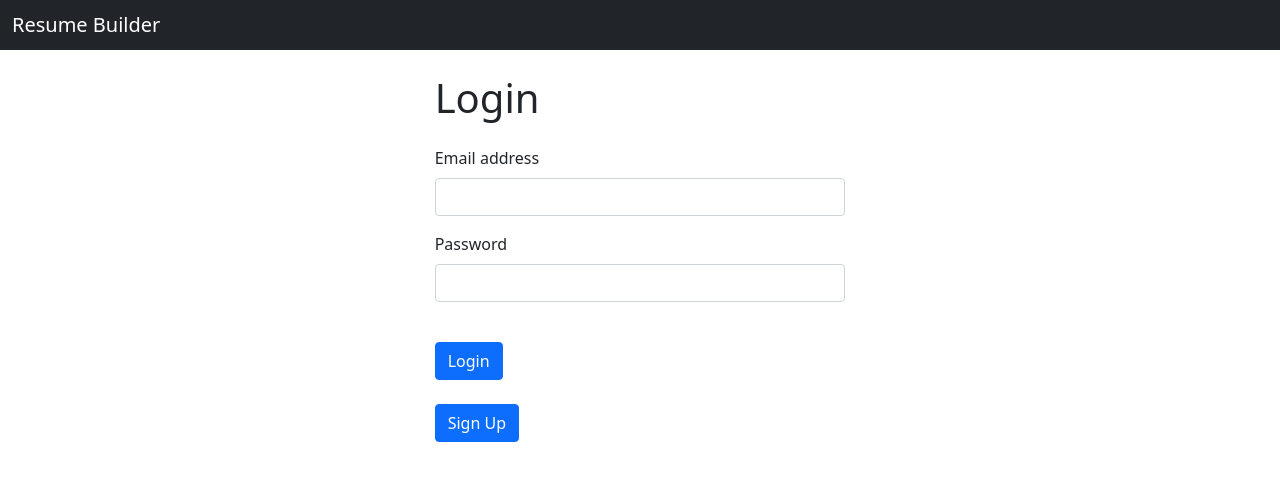
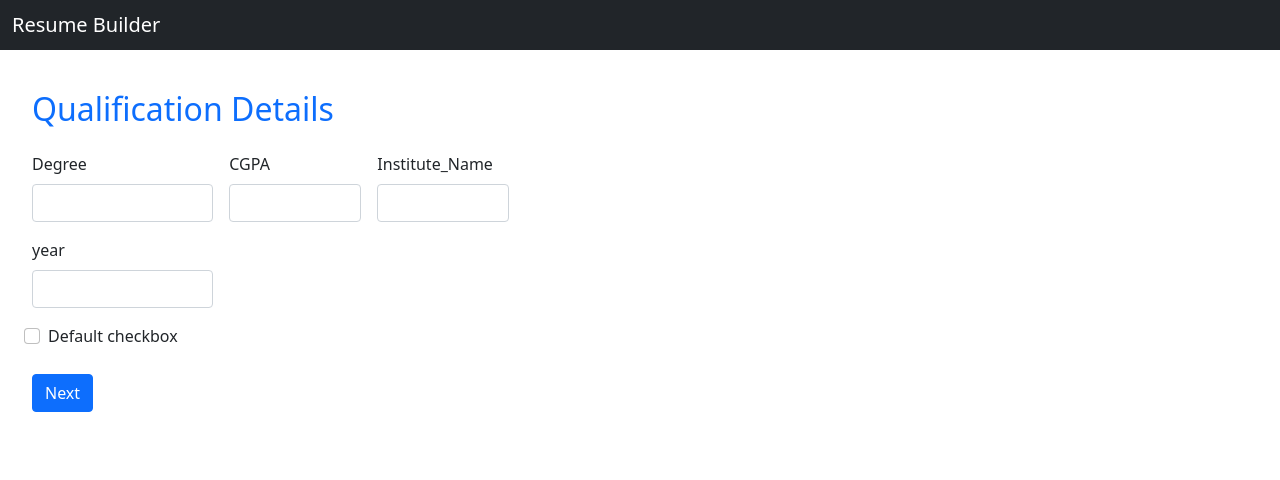
Before and after one commit to harsimran27/Resume-Builder, a React (Create React App) app: page /qualifications in a window 1280 px wide. Before the commit this address led to /login. Shown: the top 480 px of the page. Built offline with nearby package versions, Linux system fonts and the light colour scheme; no server answers.

Commit message:
add qualification form

```diff
--- a/src/App.js
+++ b/src/App.js
@@ -9,6 +9,7 @@ import Navbar from "./components/navbar";
 import SignUp from "./components/signup";
 import { auth, firestore } from "./firebase";
 import Personal from "./components/personal";
+import Qualifications from "./components/qualifications";
 
 let App = () => {
 
@@ -43,6 +44,9 @@ let App = () => {
       <Router>
         <Navbar />
         <Switch>
+          <Route path="/qualifications">
+            <Qualifications />
+          </Route>
           <Route path="/login">
             <Login />
           </Route>
--- a/src/components/css/preview.css
+++ b/src/components/css/form.css
@@ -1,6 +1,5 @@
 .preview-container {
   width: 50%;
-  border: 1px solid;
 }
 
 .template-A {
--- a/src/components/css/personal.css
+++ b/src/components/css/personal.css
@@ -1,9 +1,10 @@
-.personal-container {
+.personal-container,
+.qualification-container {
   height: 90vh;
   display: flex;
 }
 
-.personal-details{
-    width: 50%;
-    border: 1px solid;
+.personal-details,
+.qualification-details {
+  width: 50%;
 }
--- a/src/components/personal.jsx
+++ b/src/components/personal.jsx
@@ -2,11 +2,13 @@ import Preview from "./preview";
 import "./css/personal.css";
 import { useDispatch, useSelector } from "react-redux";
 import { detailsCreator } from "../redux/detailsAction";
+import { useHistory } from "react-router-dom";
 
 let Personal = () => {
   let details = useSelector((state) => state.details);
   console.log(details);
   let dispatch = useDispatch();
+  let history = useHistory();
 
   let { fName, lName, Email, City, State, PhoneNo } = details;
 
@@ -113,7 +115,13 @@ let Personal = () => {
               />
             </div>
             <div class="col-12 mt-4">
-              <button class="btn btn-primary" type="submit">
+              <button
+                class="btn btn-primary"
+                type="submit"
+                onClick={() => {
+                  history.push("qualifications");
+                }}
+              >
                 Next
               </button>
             </div>
--- a/src/components/preview.jsx
+++ b/src/components/preview.jsx
@@ -1,5 +1,5 @@
 import { useSelector } from "react-redux";
-import "./css/preview.css";
+import "./css/form.css";
 
 let Preview = () => {
   let {
--- /dev/null
+++ b/src/components/qualifications.jsx
@@ -0,0 +1,103 @@
+import Preview from "./preview";
+import "./css/form.css";
+import { useDispatch, useSelector } from "react-redux";
+import { detailsCreator } from "../redux/detailsAction";
+
+let Qualifications = () => {
+  let details = useSelector((state) => state.details);
+  let dispatch = useDispatch();
+  let { Degree, CGPA, Institution_Name, year } = details;
+
+  return (
+    <>
+      <div className="qualification-container">
+        <div className="qualification-details">
+          <form class="row g-3 m-4">
+            <h2 className="text-primary">Qualification Details</h2>
+            <div class="col-md-4">
+              <label for="validationDefault01" class="form-label">
+                Degree
+              </label>
+              <input
+                type="text"
+                onChange={(e) => {
+                  dispatch(detailsCreator({ Degree: e.currentTarget.value }));
+                }}
+                class="form-control"
+                id="validationDefault01"
+                value={Degree}
+                required
+              />
+            </div>
+            <div class="col-md-3">
+              <label for="validationDefault02" class="form-label">
+                CGPA
+              </label>
+              <input
+                type="text"
+                onChange={(e) => {
+                  dispatch(detailsCreator({ CGPA: e.currentTarget.value }));
+                }}
+                class="form-control"
+                id="validationDefault02"
+                value={CGPA}
+                required
+              />
+            </div>
+            <div class="col-md-3">
+              <label for="validationDefault03" class="form-label">
+                Institute_Name
+              </label>
+              <input
+                type="text"
+                onChange={(e) => {
+                  dispatch(
+                    detailsCreator({ Institution_Name: e.currentTarget.value })
+                  );
+                }}
+                class="form-control"
+                id="validationDefault03"
+                value={Institution_Name}
+                required
+              />
+            </div>
+            <div class="col-md-4">
+              <label for="validationDefault03" class="form-label">
+                year
+              </label>
+              <input
+                type="text"
+                onChange={(e) => {
+                  dispatch(detailsCreator({ year: e.currentTarget.value }));
+                }}
+                class="form-control"
+                id="validationDefault03"
+                value={year}
+                required
+              />
+            </div>
+            <div class="form-check">
+              <input
+                class="form-check-input"
+                type="checkbox"
+                value=""
+                id="flexCheckDefault"
+              />
+              <label class="form-check-label" for="flexCheckDefault">
+                Default checkbox
+              </label>
+            </div>
+            <div class="col-12 mt-4">
+              <button class="btn btn-primary" type="submit">
+                Next
+              </button>
+            </div>
+          </form>
+        </div>
+        <Preview />
+      </div>
+    </>
+  );
+};
+
+export default Qualifications;
--- a/src/index.js
+++ b/src/index.js
@@ -1,9 +1,10 @@
 import React from "react";
 import ReactDOM from "react-dom";
 import { Provider } from "react-redux";
-import { createStore } from "redux";
+import { applyMiddleware, createStore } from "redux";
 import App from "./App";
 import rootReducer from "./redux/rootReducer";
+// import thunk from "redux-thunk";
 
 let myStore = createStore(rootReducer);
 
```
